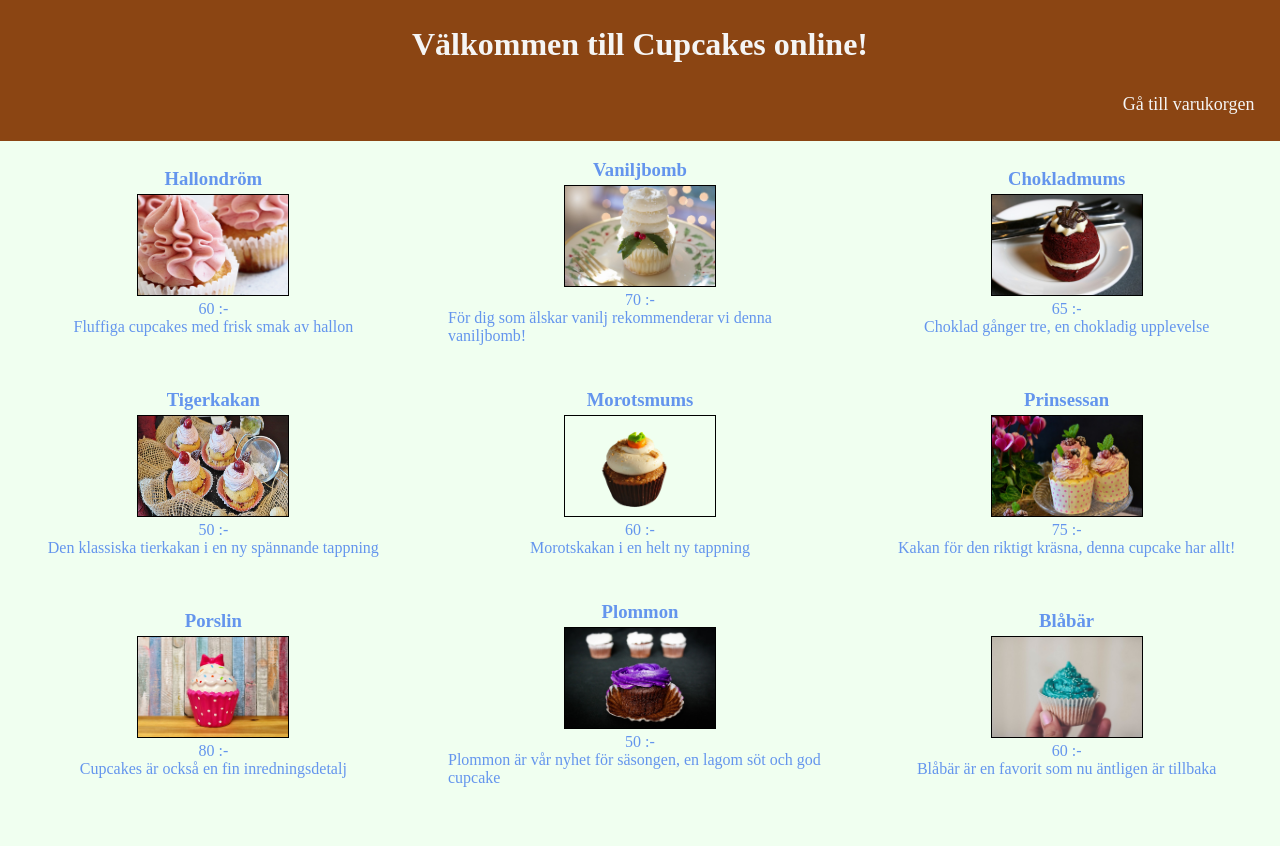
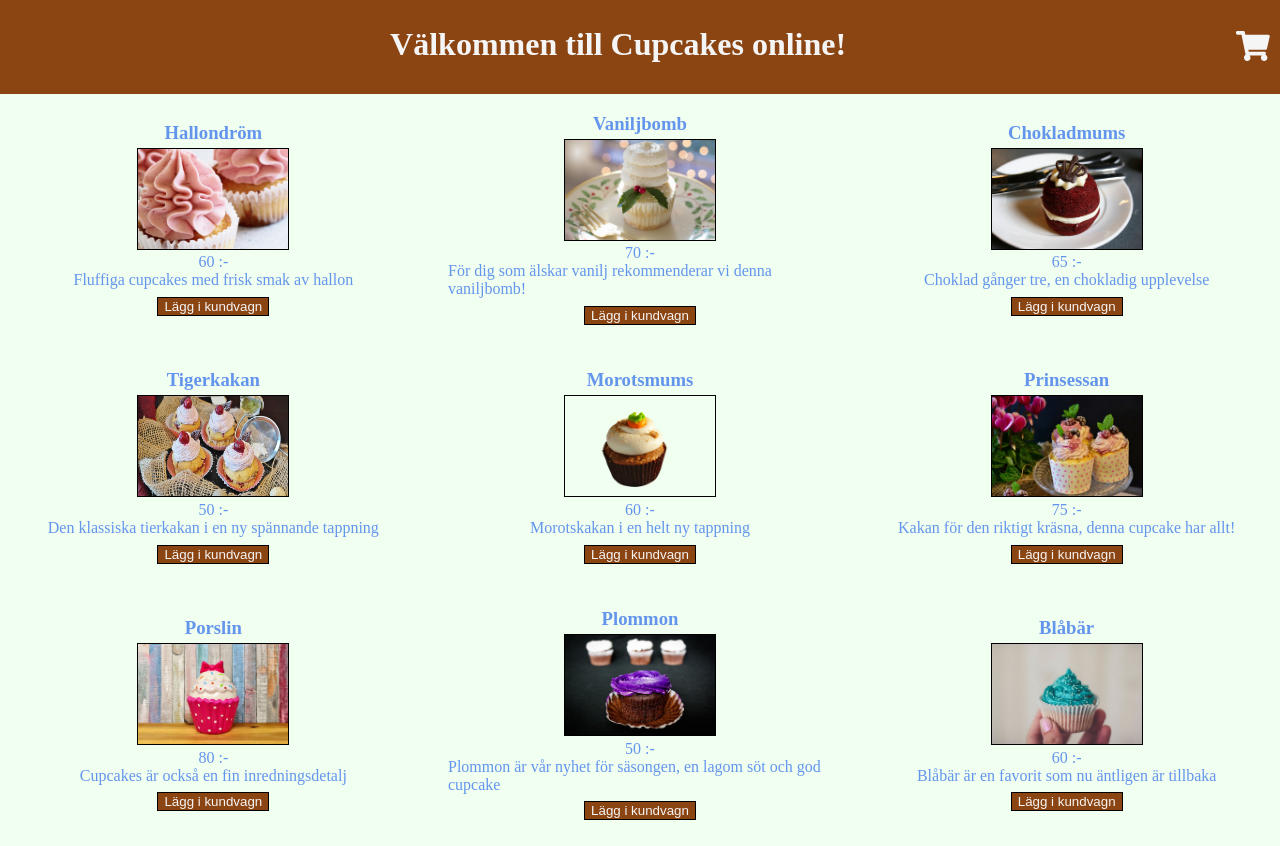
Before and after one commit to hbergendorff/mandatory-web-shop, a plain HTML site: page view/products.html in a window 1280 px wide. Before the commit the page ends 813 px from the top, so only its background shows below. Drawn offline with Linux system fonts and the light colour scheme.

Commit message:
started labb2

```diff
--- a/script/products.js
+++ b/script/products.js
@@ -8,67 +8,97 @@ let cakeOne = {
     name: "Hallondröm",
     price: 60,
     desc: "Fluffiga cupcakes med frisk smak av hallon",
-    img: "../images/cc1.jpg"
+    img: "../images/cc1.jpg",
+    btnId: 1
+
 };
 
 let cakeTwo = {
     name: "Vaniljbomb",
     price: 70,
     desc: "För dig som älskar vanilj rekommenderar vi denna vaniljbomb!",
-    img: "../images/cc2.jpg"
+    img: "../images/cc2.jpg",
+    btnId: 2
+
 };
 
 let cakeThree = {
     name: "Chokladmums",
     price: 65,
     desc: "Choklad gånger tre, en chokladig upplevelse",
-    img: "../images/cc3.jpg"
+    img: "../images/cc3.jpg",
+    btnId: 3
+
 };
 
 let cakeFour = {
     name: "Tigerkakan",
     price: 50,
     desc: "Den klassiska tierkakan i en ny spännande tappning",
-    img: "../images/cc4.jpg"
+    img: "../images/cc4.jpg",
+    btnId: 4
+
 };
 
 let cakeFive = {
     name: "Morotsmums",
     price: 60,
     desc: "Morotskakan i en helt ny tappning",
-    img: "../images/cc5.png"
+    img: "../images/cc5.png",
+    btnId: 5
+
 };
 
 let cakeSix = {
     name: "Prinsessan",
     price: 75,
     desc: "Kakan för den riktigt kräsna, denna cupcake har allt!",
-    img: "../images/cc6.jpg"
+    img: "../images/cc6.jpg",
+    btnId: 6
+
 };
 
 let cakeSeven = {
     name: "Porslin",
     price: 80,
     desc: "Cupcakes är också en fin inredningsdetalj",
-    img: "../images/cc7.jpg"
+    img: "../images/cc7.jpg",
+    btnId: 7
+
 };
 
 let cakeEight = {
     name: "Plommon",
     price: 50,
     desc: "Plommon är vår nyhet för säsongen, en lagom söt och god cupcake",
-    img: "../images/cc8.jpg"
+    img: "../images/cc8.jpg",
+    btnId: 8
+
 };
 
 let cakeNine = {
     name: "Blåbär",
     price: 60,
     desc: "Blåbär är en favorit som nu äntligen är tillbaka",
-    img: "../images/cc9.jpg"
+    img: "../images/cc9.jpg",
+    btnId: 9
 };
 
 let newArray = [cakeOne, cakeTwo, cakeThree, cakeFour, cakeFive, cakeSix, cakeSeven, cakeEight, cakeNine];
 
 for(let i in newArray) {
-    document.getElementById("productO").innerHTML += `<div><h3>${newArray[i].name}</h3><img src=' ${newArray[i].img}'/><p>${newArray[i].price} :-</p>${newArray[i].desc}</div>`;
+    document.getElementById("productO").innerHTML += `<div><h3>${newArray[i].name}</h3><img src=' ${newArray[i].img}'/><p>${newArray[i].price} :-</p>${newArray[i].desc}<button id="${newArray[i].btnId}">Lägg i kundvagn</button></div>`;
 }
+
+let theParent = document.querySelector('#productO');
+theParent.addEventListener('click', addtocart, false);
+let carten = document.getElementById('cart');
+let count = 0;
+
+function addtocart(e) {
+    if(e.target !== e.currentTarget){
+        count ++;
+        carten.innerHTML = count.toString();
+    }
+    e.stopPropagation()
+}
--- a/view/index.css
+++ b/view/index.css
@@ -7,13 +7,17 @@ body{
 
 header{
     display: flex;
-    flex-direction: column;
+    flex-direction: row;
+    justify-content: flex-end;
+    align-items: center;
     background-color: saddlebrown;
 }
 
-h1{
+header h1{
     text-align: center;
     margin-top: 2%;
+    margin-left: auto;
+    margin-right:auto;
     padding-bottom: 10px;
     color: whitesmoke;
 }
@@ -21,14 +25,16 @@ h1{
 a{
     text-decoration: none;
     text-align: right;
-    margin-right: 2%;
     color: whitesmoke;
-    margin-bottom: 2%;
-    font-size: large;
+    font-size: 30px;
+    padding: 0;
+    margin-right:5px;
 }
 
-a:hover{
-    font-size: x-large;
+span{
+    text-align: right;
+    color: whitesmoke;
+    margin-right:5px;
 }
 
 p{
@@ -42,6 +48,13 @@ p{
     flex-direction: row;
     justify-content: space-around;
     flex-wrap: wrap;
+}
+
+#productO > div > button{
+    color: whitesmoke;
+    background-color: saddlebrown;
+    border: solid black 1px;
+    margin-top: 2%;
 }
 
 div{
@@ -68,13 +81,14 @@ section > form{
     flex-direction: column;
     width: 50%;
     margin: auto;
+    padding-top: 3%;
 }
 
 section > form > input{
     margin-bottom: 4px;
 }
 
-button{
+form > button{
     margin-top: 4px;
     color: black;
     background-color: gainsboro;
--- a/view/products.html
+++ b/view/products.html
@@ -4,11 +4,12 @@
     <meta charset="UTF-8">
     <title>Labb1</title>
     <link rel="stylesheet" href="index.css">
+    <script defer src="https://use.fontawesome.com/releases/v5.0.6/js/all.js"></script>
 </head>
 <body>
 <header>
         <h1>Välkommen till Cupcakes online!</h1>
-        <a href="checkout.html">Gå till varukorgen</a>
+    <a href="checkout.html"><i class="fas fa-shopping-cart"></i></a> <span id="cart"></span>
 
 </header>
 <script type="text/javascript" src="../script/products.js"></script>
```
